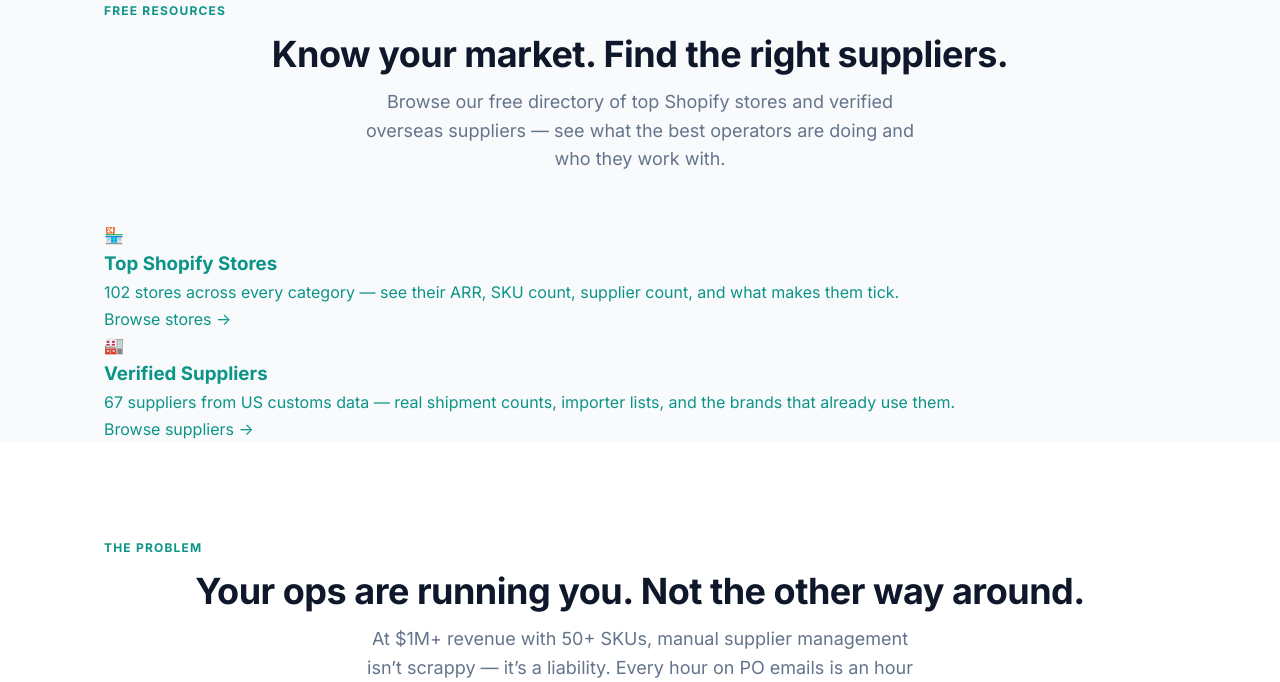
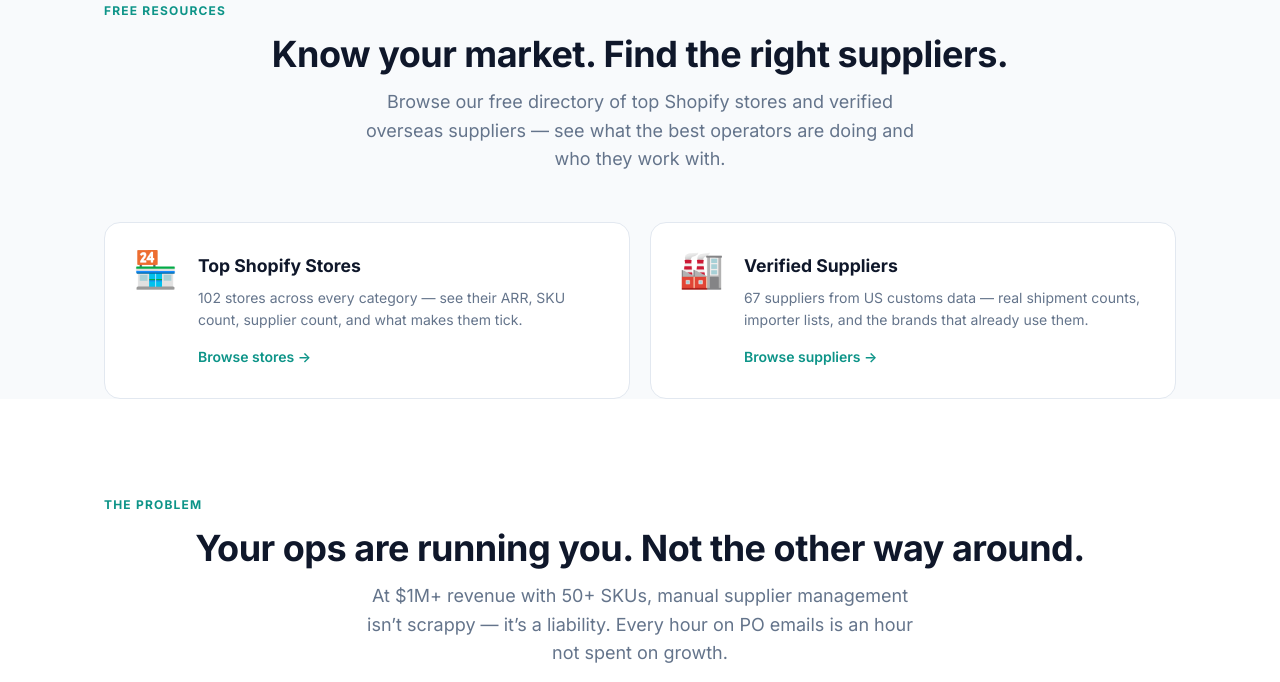
Before and after one commit to kyletran77/reorderly-web, a Django app: page / in a window 1280 px wide. Shown: the part 1677-2359 px from the top of the page. Run offline with Django 5.2, Linux system fonts and the light colour scheme; data that the repository does not hold is empty.

Commit message:
Add styles for directory teaser section

```diff
--- a/static/css/landing.css
+++ b/static/css/landing.css
@@ -2240,3 +2240,37 @@ ul { list-style: none; }
   height: 28px;
   color: var(--primary);
 }
+
+/* ===========================
+   Directory Teaser Section
+   =========================== */
+.section-directory-teaser { background: var(--bg-secondary); }
+.dir-teaser-grid {
+  display: grid;
+  grid-template-columns: 1fr 1fr;
+  gap: 1.25rem;
+  margin-top: 2rem;
+}
+@media (max-width: 640px) { .dir-teaser-grid { grid-template-columns: 1fr; } }
+
+.dir-teaser-card {
+  display: flex;
+  gap: 1.25rem;
+  align-items: flex-start;
+  background: white;
+  border: 1px solid var(--border);
+  border-radius: var(--radius-lg);
+  padding: 1.75rem;
+  text-decoration: none;
+  color: inherit;
+  transition: box-shadow 0.18s, border-color 0.18s, transform 0.18s;
+}
+.dir-teaser-card:hover {
+  box-shadow: var(--shadow-md);
+  border-color: var(--primary);
+  transform: translateY(-2px);
+}
+.dir-teaser-card__icon { font-size: 2.25rem; line-height: 1; flex-shrink: 0; }
+.dir-teaser-card__title { font-size: 1.1rem; font-weight: 700; color: var(--text); margin: 0 0 0.4rem; }
+.dir-teaser-card__desc { font-size: 0.875rem; color: var(--text-muted); margin: 0 0 0.75rem; line-height: 1.6; }
+.dir-teaser-card__cta { font-size: 0.875rem; font-weight: 600; color: var(--primary); }
```
